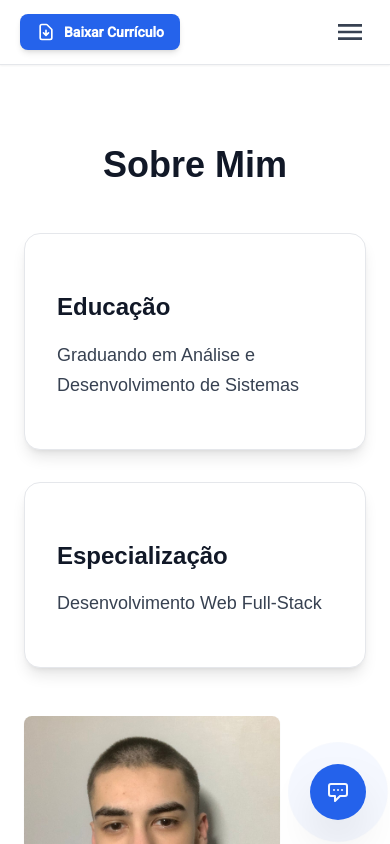
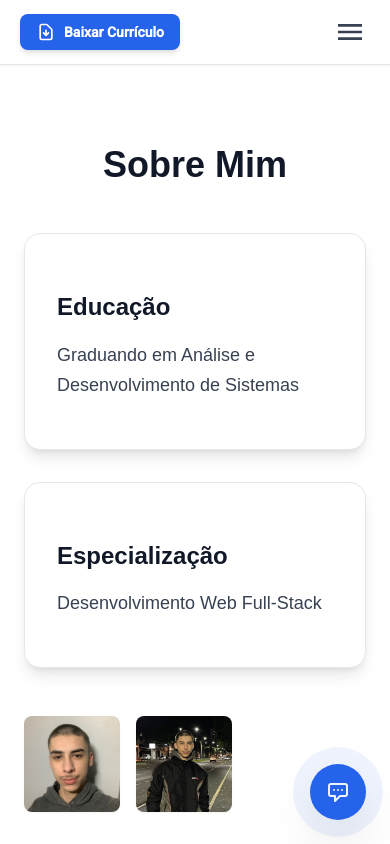
Before and after one commit to guicirelli/landing-page-cirelli, a Next.js app: page /sobre in a window 390 px wide. Shown: the top 844 px of the page. Built offline with nearby package versions, Linux system fonts and the light colour scheme; no server answers.

Commit message:
fix: Ajustar imagens da pÃ¡gina sobre - pequenas e lado a lado no mobile

```diff
--- a/src/pages/sobre.tsx
+++ b/src/pages/sobre.tsx
@@ -55,20 +55,20 @@ const Sobre = ({ businessSettings, generalSettings }: SobreProps) => {
               </div>
 
               <div className="flex flex-col lg:flex-row gap-12 items-start">
-                <div className="flex-shrink-0 flex flex-col gap-8">
+                <div className="flex-shrink-0 flex flex-row sm:flex-col gap-4 sm:gap-8 justify-center lg:justify-start">
                   <Image
                     src="/img/perfil2.jpeg"
                     alt="Guilherme Cirelli Lopes"
                     width={256}
                     height={256}
-                    className="w-64 h-64 rounded-full object-cover shadow-2xl"
+                    className="w-24 h-24 sm:w-48 sm:h-48 lg:w-64 lg:h-64 rounded-full object-cover shadow-2xl"
                   />
                   <Image
                     src="/img/perfil3.jpeg"
                     alt="Guilherme Cirelli Lopes working"
                     width={256}
                     height={256}
-                    className="w-64 h-64 rounded-full object-cover shadow-2xl"
+                    className="w-24 h-24 sm:w-48 sm:h-48 lg:w-64 lg:h-64 rounded-full object-cover shadow-2xl"
                   />
                 </div>
                 <div className="flex-1">
```
